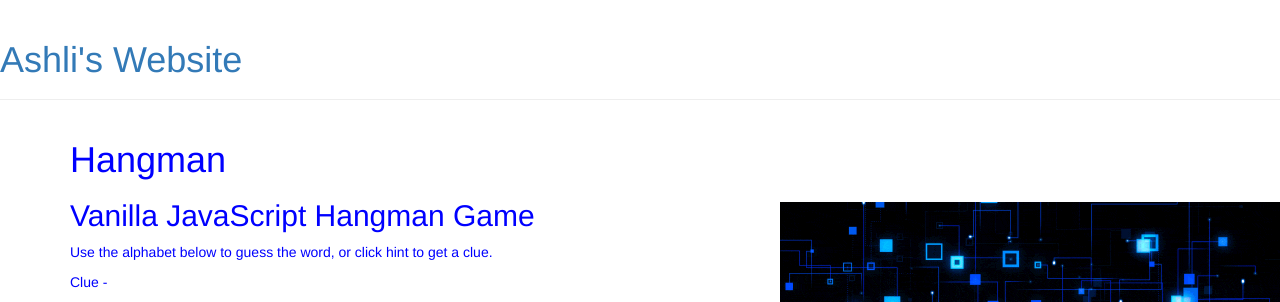
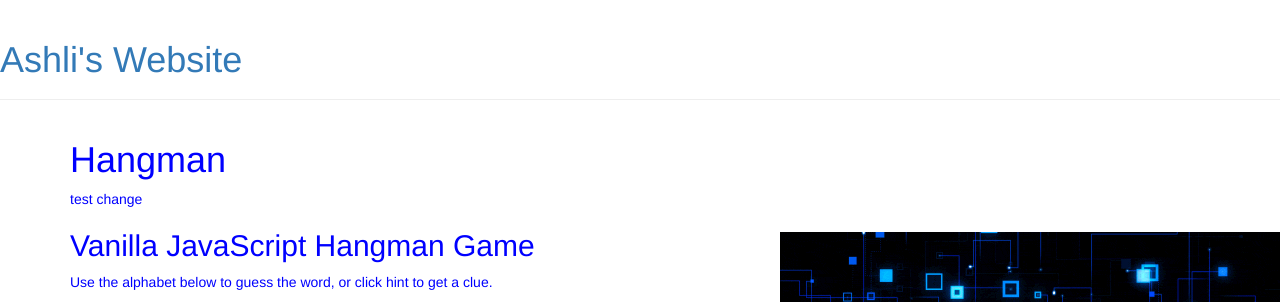
Before and after one commit to ashlibaldwin/GearList, a Django app: template polls/templates/polls/home.html in a window 1280 px wide. Shown: the top 302 px of the page. Run offline with Django 3.2, Linux system fonts and the light colour scheme; the template is opened without the code that fills it, so the values that code supplies are empty; some libraries are stand-ins or nearby versions.

Commit message:
test commit

```diff
--- a/polls/templates/polls/home.html
+++ b/polls/templates/polls/home.html
@@ -24,6 +24,7 @@
 
 <div class="wrapper">
    <h1 class="silly">Hangman</h1>
+   <p>test change</p>
     <h2>Vanilla JavaScript Hangman Game</h2>
     <p>Use the alphabet below to guess the word, or click hint to get a clue. </p>
 </div>
```
